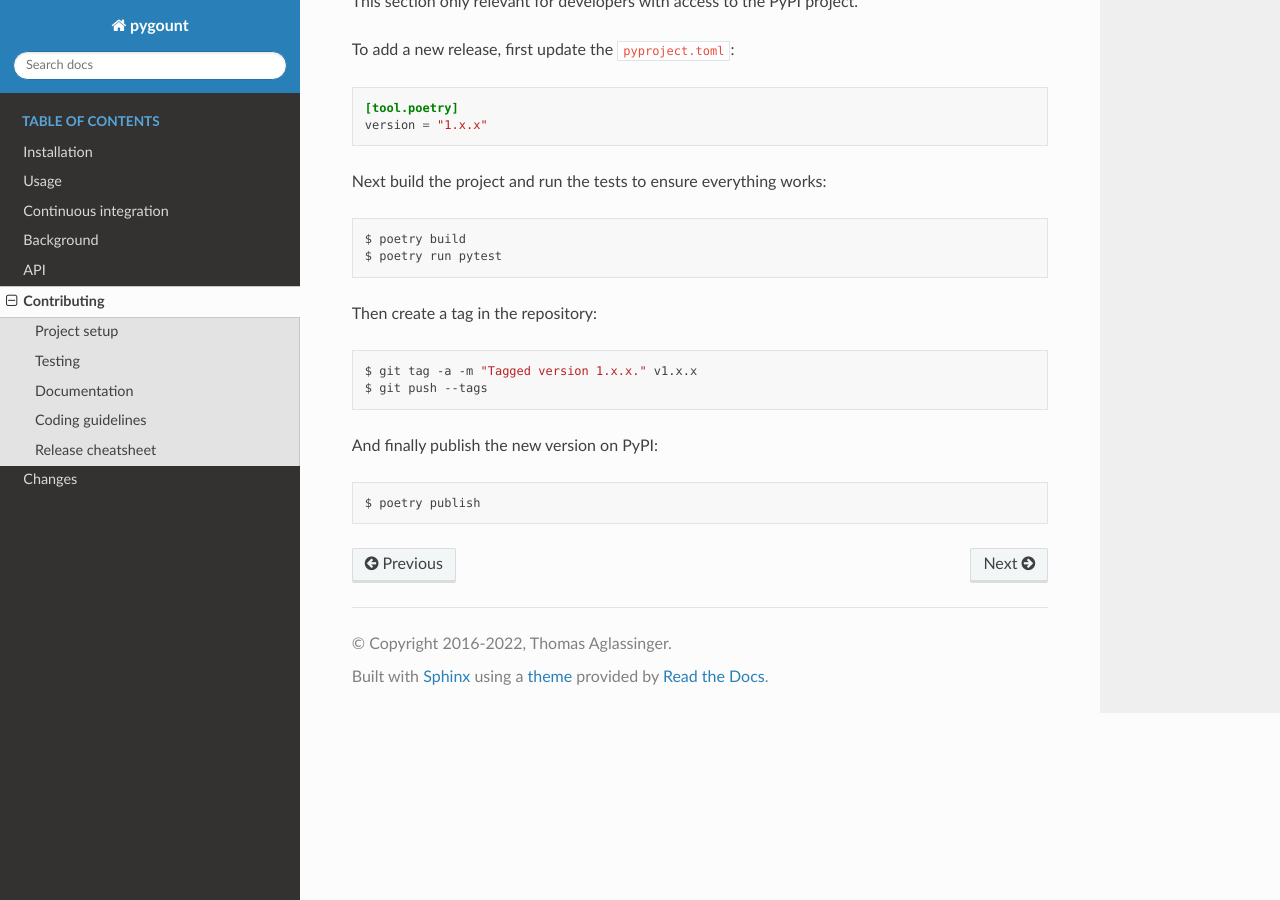
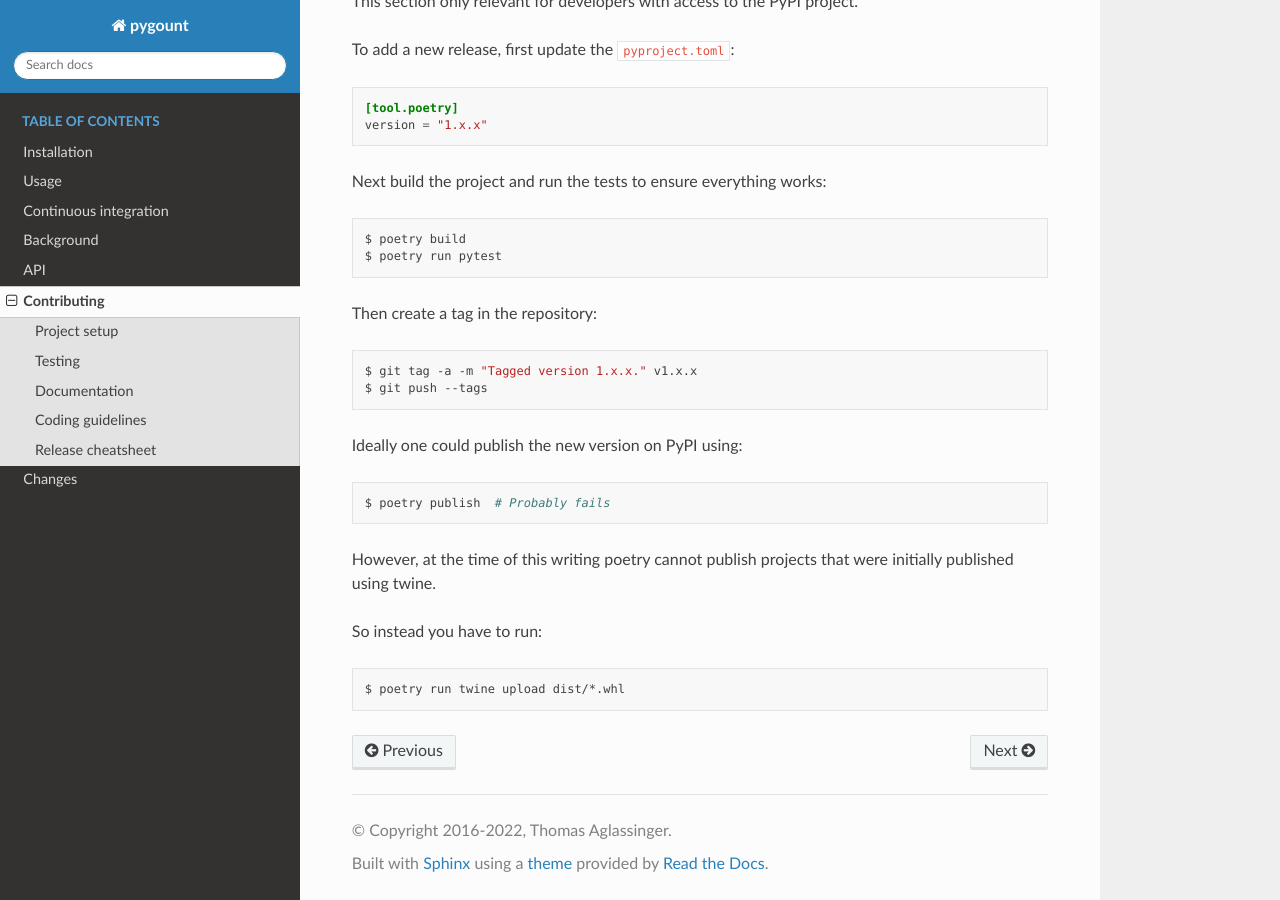
Before and after one commit to roskakori/pygount, a Sphinx documentation site: the page built from docs/contributing.rst, in a window 1280 px wide and 900 px high, scrolled down 1484 px. Built offline with Sphinx 7.4.7 and the Read the Docs theme 2.0.0, drawn with Linux system fonts in a browser that asks for light colours.

Commit message:
#75 Added workaround for poetry being unable to publish as project to PyPI that was initially published with twine.

```diff
--- a/docs/contributing.rst
+++ b/docs/contributing.rst
@@ -101,8 +101,17 @@ Then create a tag in the repository:
     $ git tag -a -m "Tagged version 1.x.x." v1.x.x
     $ git push --tags
 
-And finally publish the new version on PyPI:
+Ideally one could publish the new version on PyPI using:
 
 .. code-block:: sh
 
-    $ poetry publish
+    $ poetry publish  # Probably fails
+
+However, at the time of this writing poetry cannot publish projects that were
+initially published using twine.
+
+So instead you have to run:
+
+.. code-block:: sh
+
+    $ poetry run twine upload dist/*.whl
--- a/pyproject.toml
+++ b/pyproject.toml
@@ -77,6 +77,7 @@ pre-commit = "^2.16.0"
 pur = "^5.4.2"
 Sphinx = "^4.3.2"
 sphinx-rtd-theme = "^1"
+twine = "^3"
 
 [tool.poetry.scripts]
 pygount = "pygount.command:main"
```
Also changed, not shown: 1 other file.
